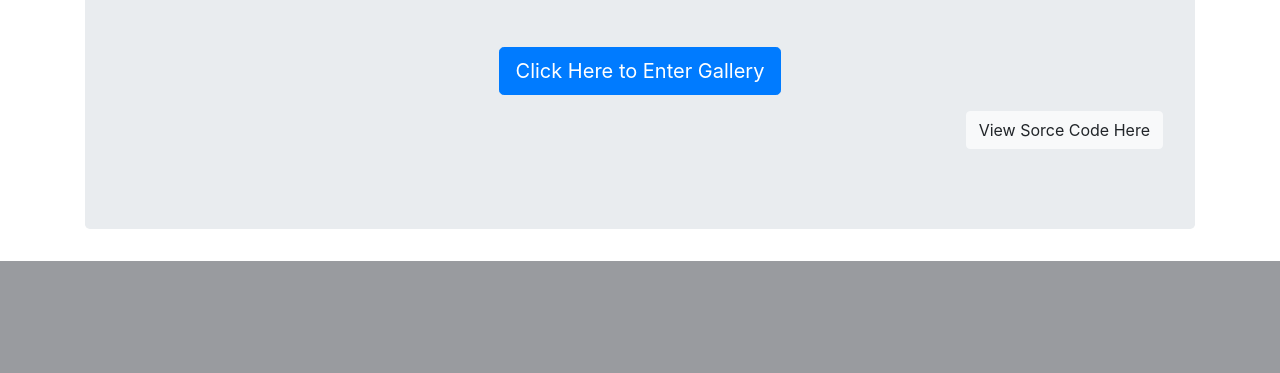
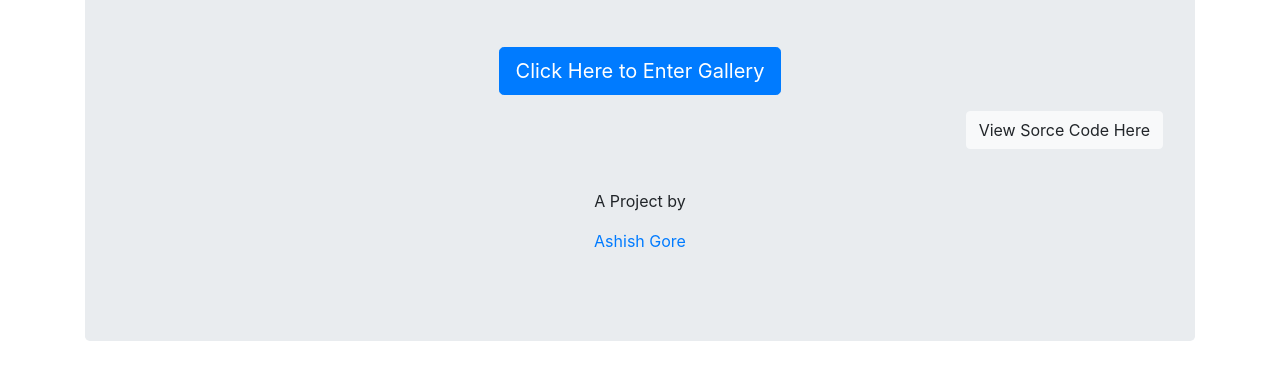
Before and after one commit to Ashish-Gore/My-Personal-Photo-Gallery-App, a Flask app: page / in a window 1280 px wide. Shown: the part 1067-1440 px from the top of the page. Before the commit the page ends 1328 px from the top, so only its background shows below. Run offline with Flask 2, Linux system fonts and the light colour scheme; some libraries are stand-ins or nearby versions.

Commit message:
Addition of Linkedin Badge at Bottom

```diff
--- a/templates/base.html
+++ b/templates/base.html
@@ -78,12 +78,14 @@
 <p class="text-right">
   <a class="btn btn-light" href="https://github.com/Ashish-Gore/My-Personal-Photo-Gallery-App" role="button">View Sorce Code Here</a>
 </p>
-
+<br>
+<p class="text-center">A Project by</p>
+<script type="text/javascript" src="https://platform.linkedin.com/badges/js/profile.js" async defer></script>
+<div class="text-center">
+<div class="LI-profile-badge"  data-version="v1" data-size="medium" data-locale="en_US" data-type="vertical" data-theme="light" data-vanity="ashish-gore234"><a class="LI-simple-link" href='https://in.linkedin.com/in/ashish-gore234?trk=profile-badge'>Ashish Gore</a></div>
+</div>
+<br>
         </div>
-
     </div>
-
-
-
   </body>
 </html>
```
